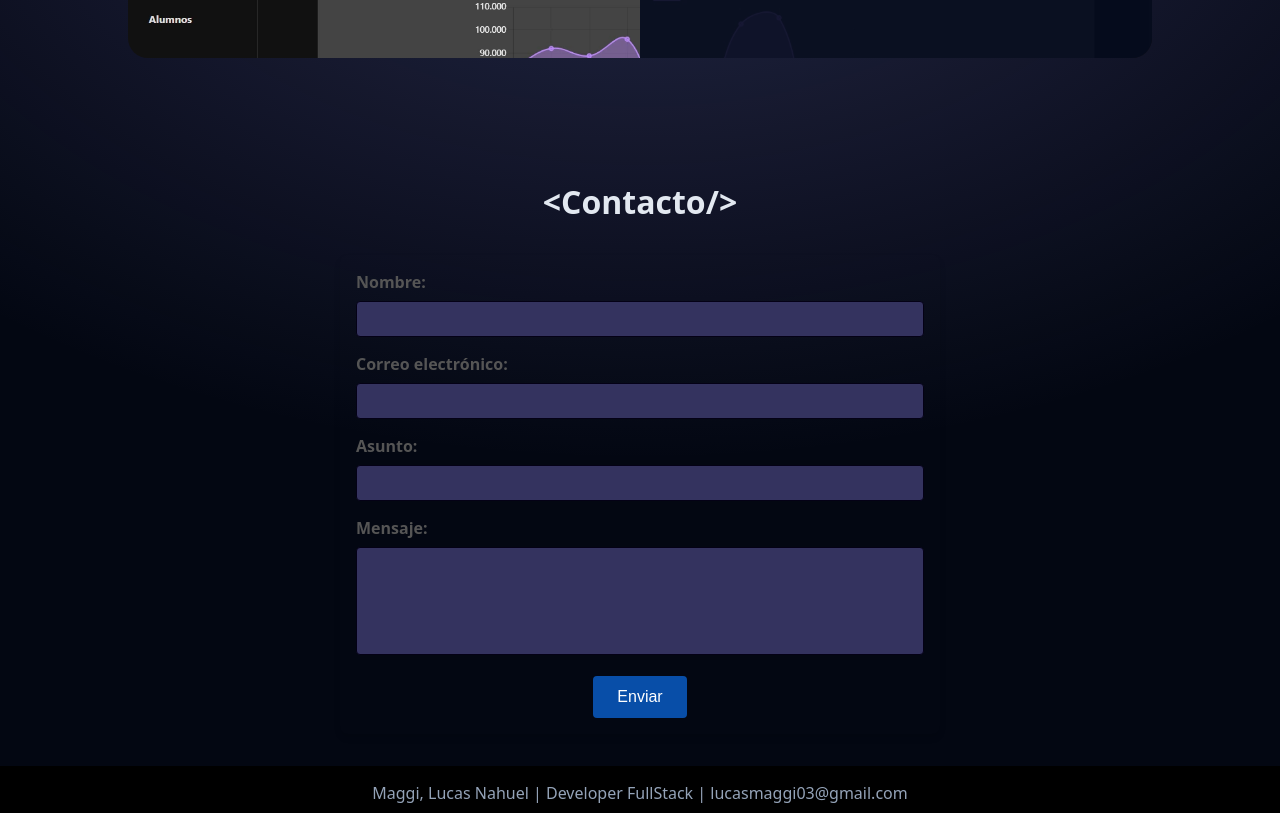
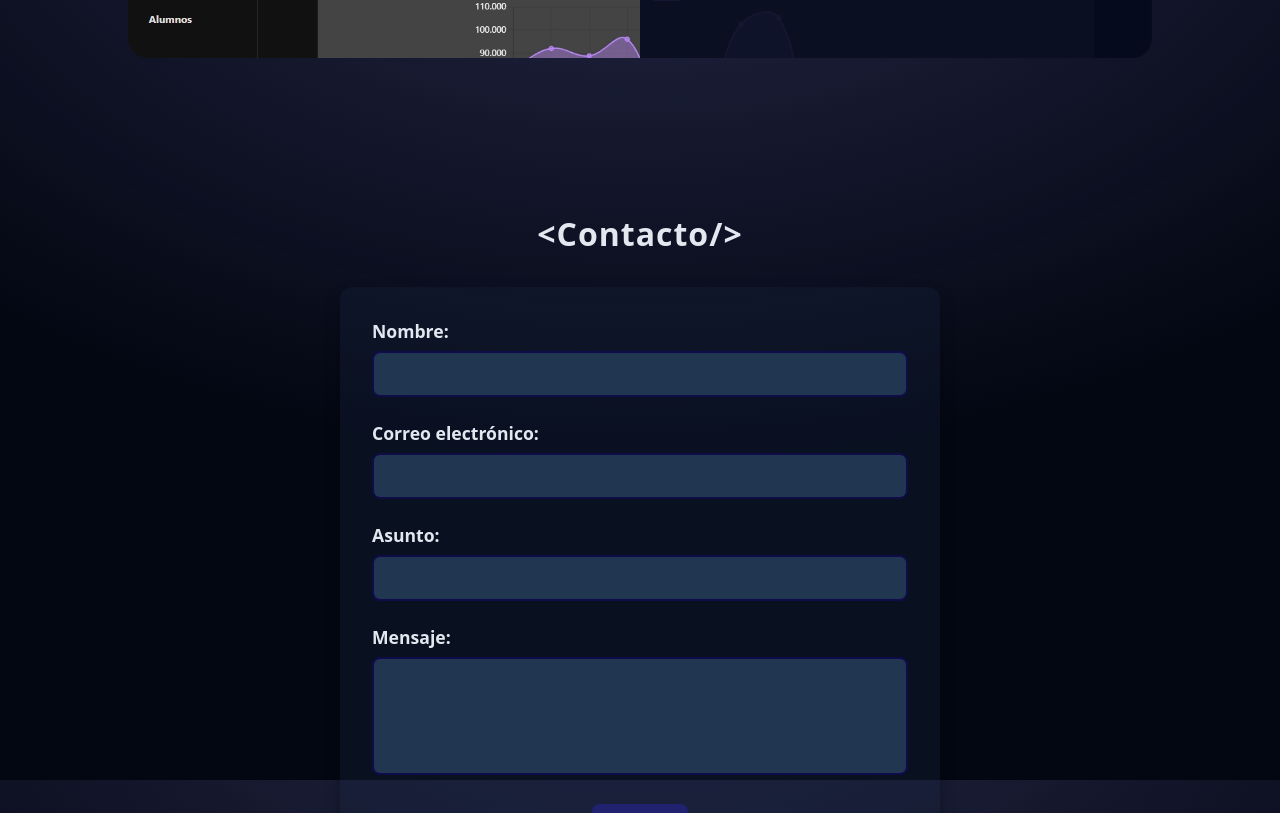
Before and after one commit to lucasmaggi03/portfolio, a React (Vite) app: page / in a window 1280 px wide. Shown: the part 1620-2433 px from the top of the page. Built offline with nearby package versions, Linux system fonts and the light colour scheme.

Commit message:
contact new style

```diff
--- a/src/components/Contacto/Contact.css
+++ b/src/components/Contacto/Contact.css
@@ -1,25 +1,24 @@
 .contact {
-    padding: 2rem;
+    padding: 4rem 0rem;
     text-align: center;
 }
 
 .title-project {
-    font-size: 2rem;
     font-weight: bold;
-    color: var(--h1-color);
-    margin-bottom: 2rem;
+    letter-spacing: 1px;
 }
 
 .contact-form {
     max-width: 600px;
     margin: 0 auto;
-    padding: 1rem;
-    border-radius: 8px;
-    box-shadow: 0 4px 6px rgba(0, 0, 0, 0.1);
+    padding: 2rem;
+    background-color: #16213e55;
+    border-radius: 12px;
+    box-shadow: 0 8px 16px rgba(0, 0, 0, 0.3);
 }
 
 .form-group {
-    margin-bottom: 1rem;
+    margin-bottom: 1.5rem;
     text-align: left;
 }
 
@@ -27,32 +26,42 @@
     display: block;
     margin-bottom: 0.5rem;
     font-weight: bold;
-    color: #555;
+    color: var(--h1-color); /* Color acento (cyan) */
+    font-size: 1.1rem;
 }
 
 .form-group input,
 .form-group textarea {
     width: 100%;
-    padding: 0.5rem;
-    border: 1px solid #040116;
-    border-radius: 4px;
+    padding: 0.75rem;
+    border: 2px solid #0f0d49;
+    border-radius: 8px;
     font-size: 1rem;
-    background-color: #34335f;
-    color: var(--h1-color);
+    background-color: #203651;
+    color: var(--p-color);
     resize: none;
+    transition: border-color 0.3s ease, background-color 0.3s ease;
+}
+
+.form-group input:focus,
+.form-group textarea:focus {
+    border-color: #ff6f61;
+    background-color: #1a1a2e;
+    outline: none;
 }
 
 .submit-button {
     padding: 0.75rem 1.5rem;
-    background-color: var(--icon-tech);
+    background-color: #202270;
     color: #fff;
     border: none;
-    border-radius: 4px;
+    border-radius: 8px;
     font-size: 1rem;
+    font-weight: bold;
     cursor: pointer;
-    transition: background-color 0.3s ease;
+    transition: background-color 0.3s ease, transform 0.2s ease;
 }
 
 .submit-button:hover {
-    background-color: #05397c;
+    background-color: #110e3d;
 }
```
